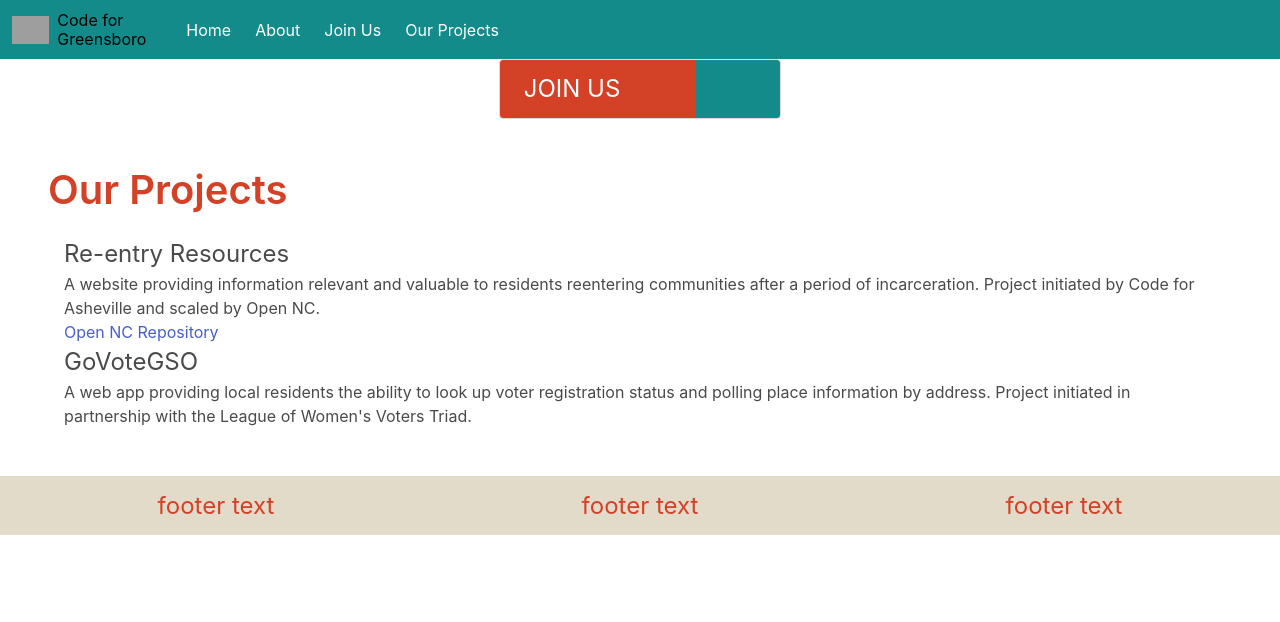
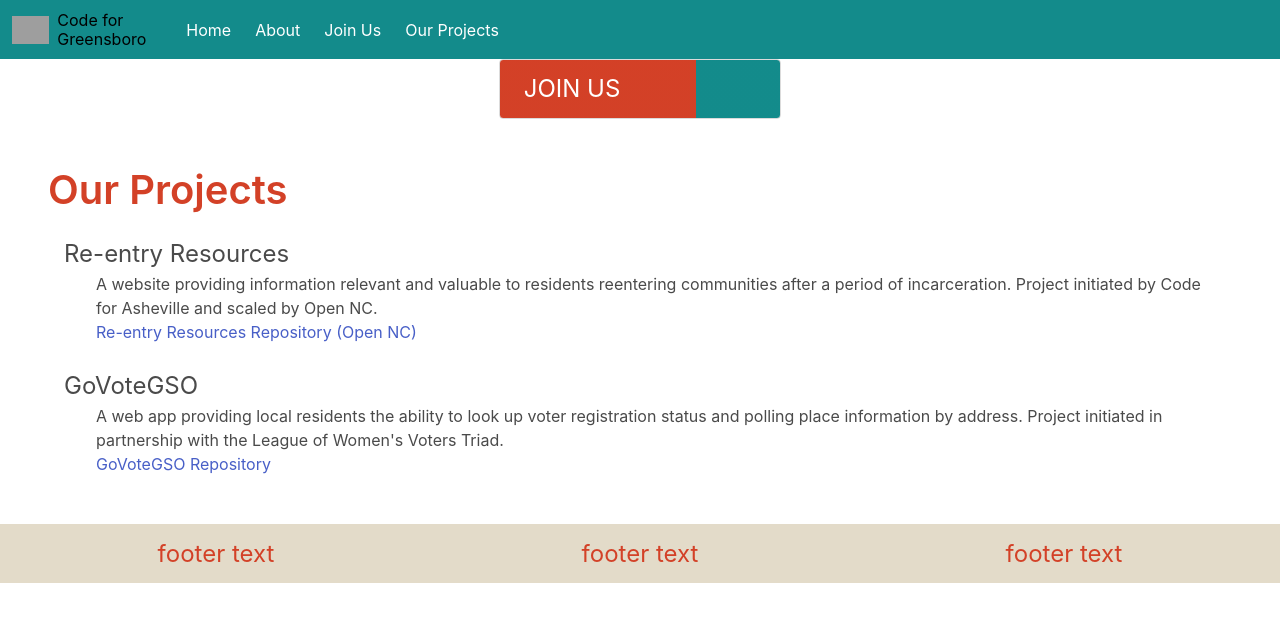
Before and after one commit to codeforgso/codeforgso.github.io, a Next.js app: page /projects in a window 1280 px wide. Shown: the top 622 px of the page. Built offline with nearby package versions, Linux system fonts and the light colour scheme; grey boxes are pictures that could not be loaded.

Commit message:
forgot to stage changes on project page

```diff
--- a/pages/projects.js
+++ b/pages/projects.js
@@ -6,25 +6,30 @@ const Projects = () => (
 <Page title="Our Projects">
         <div>
             <h2>Re-entry Resources</h2>
-            <div>
-                A website providing information relevant and valuable to
+            <div className='projects'>
+               <p> A website providing information relevant and valuable to
                 residents reentering communities after a period of
                 incarceration. Project initiated by Code for Asheville and
-                scaled by Open NC.
+                scaled by Open NC.</p>
+                {' '}
+                <p>
+                  <a href="https://github.com/Open-NC/reentry-resources-hub">
+                    {' '}
+Re-entry Resources Repository (Open NC){' '}
+                  </a>
+                </p>
             </div>
-            <div>
-                {' '}
-                <a href="https://github.com/Open-NC/reentry-resources-hub">
-                    {' '}
-                    Open NC Repository{' '}
-                </a>
-            </div>
+            <br/>
             <h2>GoVoteGSO</h2>
-            <div>
+            <div className='projects'>
                 A web app providing local residents the ability to look up voter
                 registration status and polling place information by address.
                 Project initiated in partnership with the League of Women's
                 Voters Triad.{' '}
+              <br/>
+              <a href="https://github.com/codeforgso/GoVote">
+                GoVoteGSO Repository
+              </a>
             </div>
         </div>
     </Page>
--- a/styles.scss
+++ b/styles.scss
@@ -152,6 +152,6 @@ body {
   margin: 0;
 }
 
-.page {
-
+.projects {
+ padding-left: 2em;
 }
```
